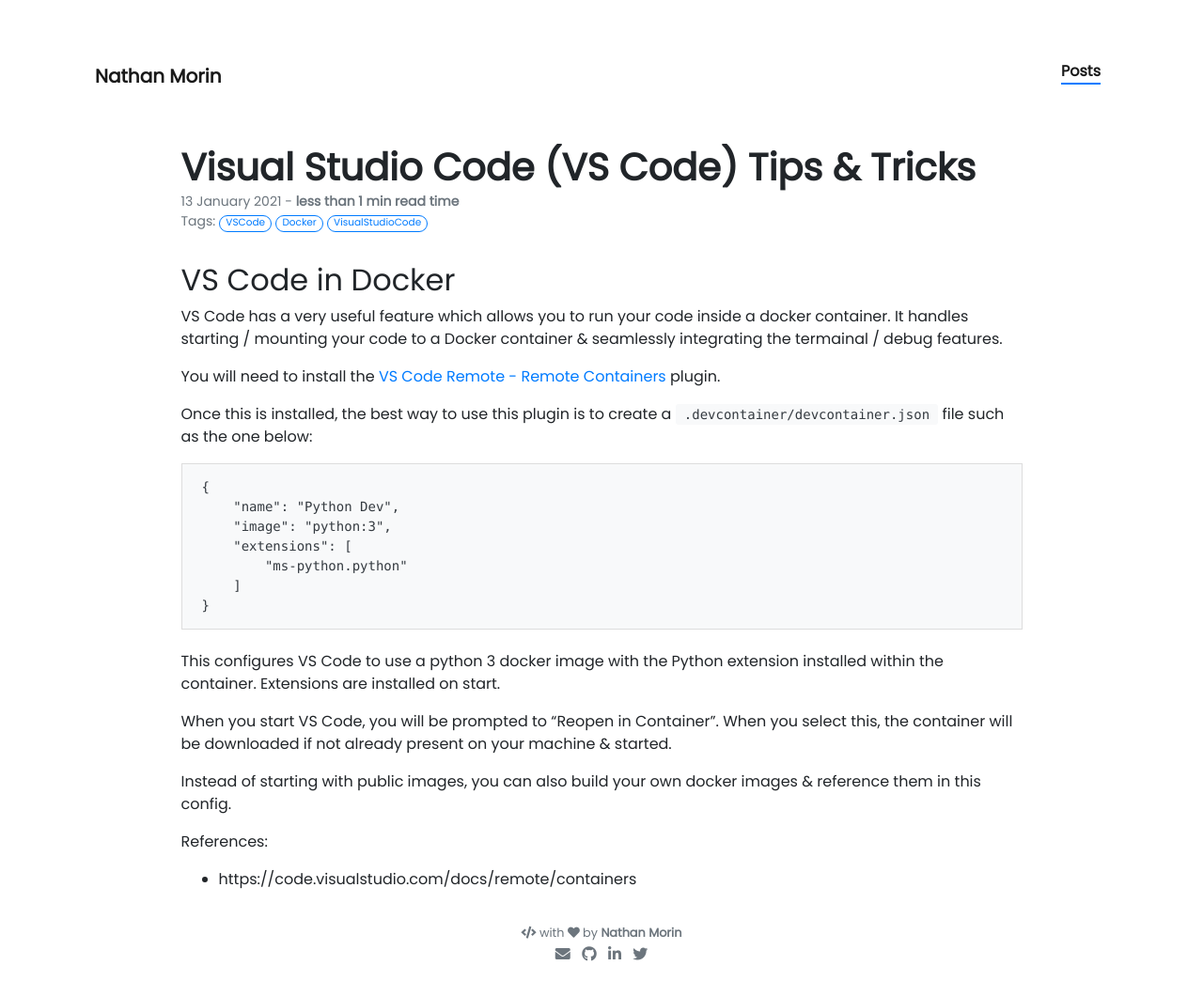
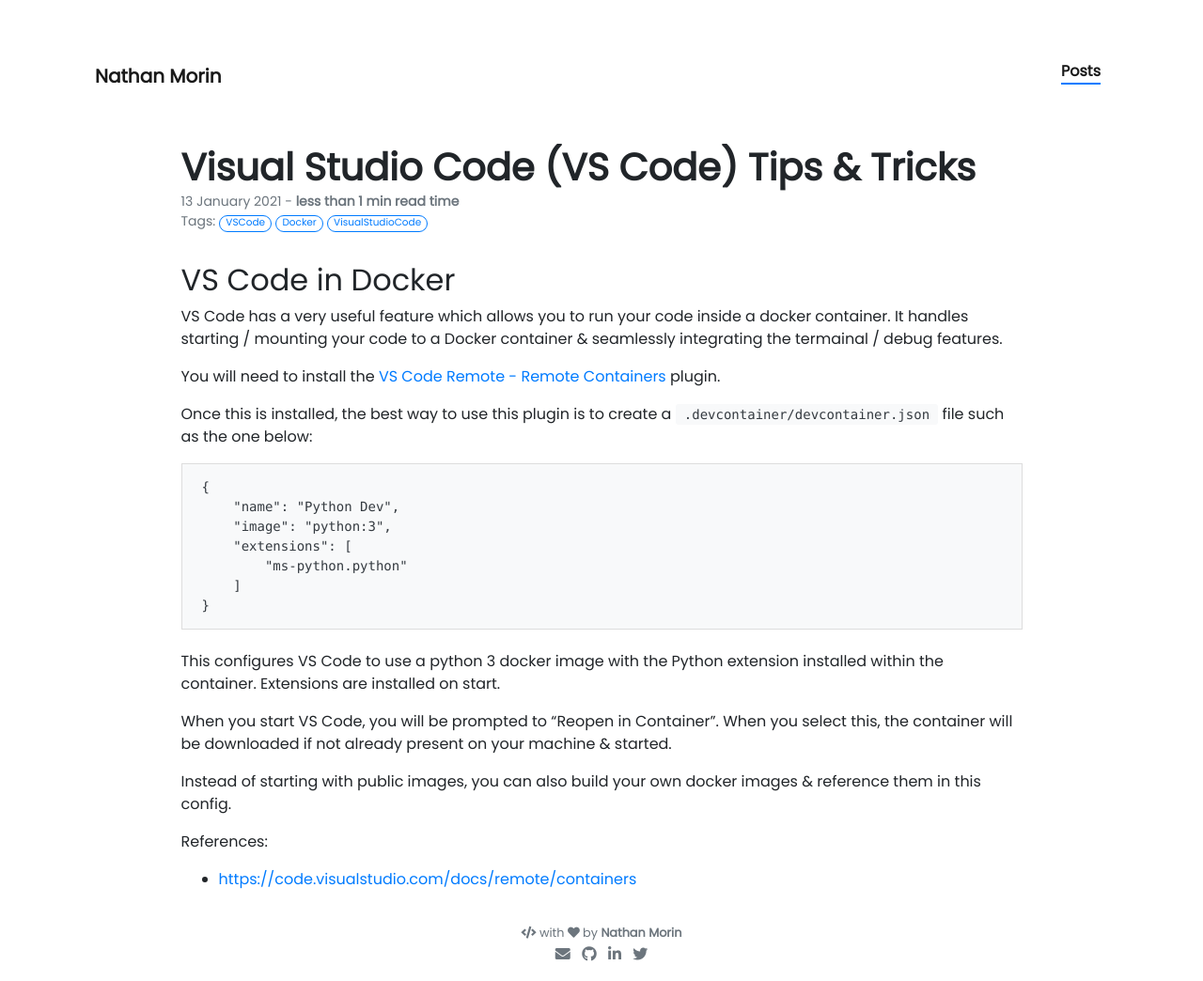
Before and after one commit to nathanamorin/nathanamorin.github.io, a Jekyll site: the page built from _posts/2021-01-13-vs-code-tips.md, in a window 1280 px wide. Shown: the whole page at 94% size. Built offline with Jekyll 4.4.1, drawn with Linux system fonts in a browser that asks for light colours; nearby versions of some CDN libraries; our own code applies the rules of GitHub Pages for plain Markdown files.

Commit message:
update reference

```diff
--- a/_posts/2021-01-13-vs-code-tips.md
+++ b/_posts/2021-01-13-vs-code-tips.md
@@ -34,4 +34,4 @@
 
 
 References:
-+ https://code.visualstudio.com/docs/remote/containers
++ <https://code.visualstudio.com/docs/remote/containers>
```
